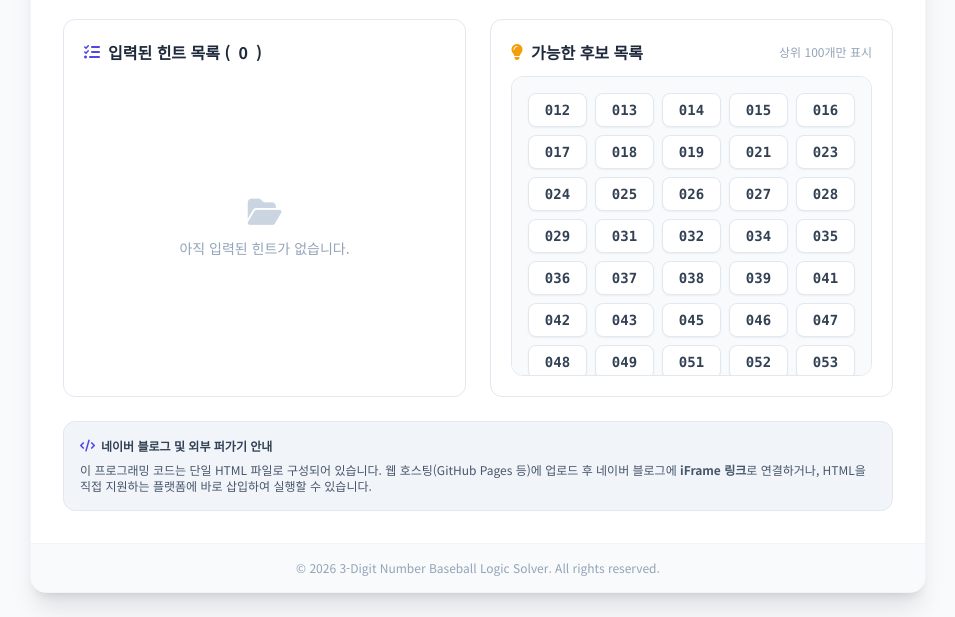
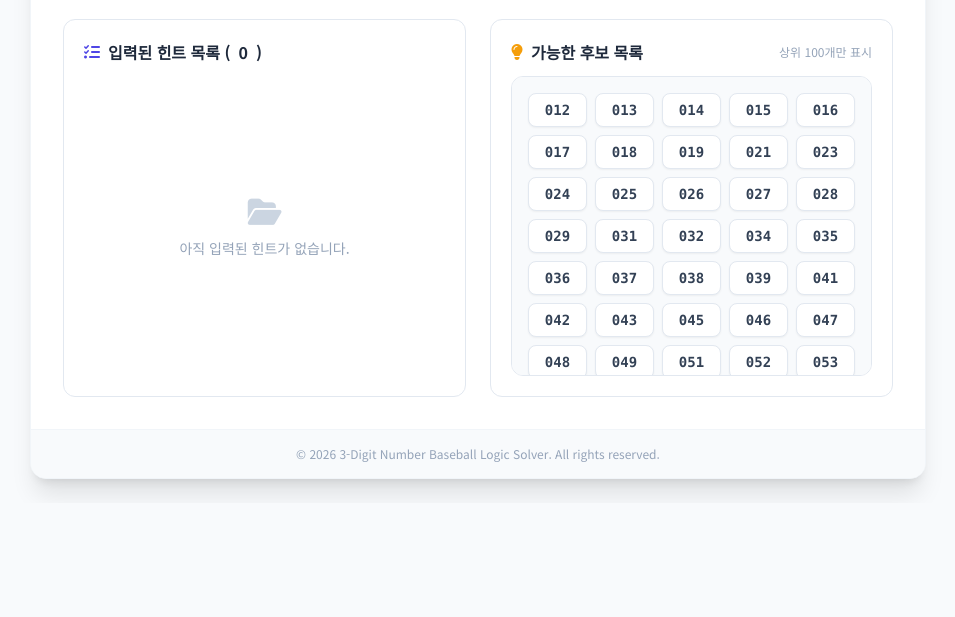
Before and after one commit to cjcafe1/PROGRAM, a plain HTML site: page index.html in a window 1280 px wide. Shown: the part 636-1253 px from the top of the page, without its empty margins (162-1117 px from the left). After the commit the page ends 1139 px from the top, so only its background shows below. Drawn offline with nearby package versions, Linux system fonts and the light colour scheme.

Commit message:
Update index.html

```diff
--- a/index.html
+++ b/index.html
@@ -195,17 +195,6 @@
                     </div>
                 </div>
 
-            </div>
-
-            <!-- Naver Blog Code Embed Guide Modal Trigger / Code Footer -->
-            <div class="bg-slate-100 rounded-xl p-4 text-xs text-slate-600 space-y-2 border border-slate-200">
-                <p class="font-bold text-slate-700 flex items-center gap-1.5">
-                    <i class="fa-solid fa-code text-indigo-600"></i>
-                    네이버 블로그 및 외부 퍼가기 안내
-                </p>
-                <p>
-                    이 프로그래밍 코드는 단일 HTML 파일로 구성되어 있습니다. 웹 호스팅(GitHub Pages 등)에 업로드 후 네이버 블로그에 <b>iFrame 링크</b>로 연결하거나, HTML을 직접 지원하는 플랫폼에 바로 삽입하여 실행할 수 있습니다.
-                </p>
             </div>
 
         </div>
```
